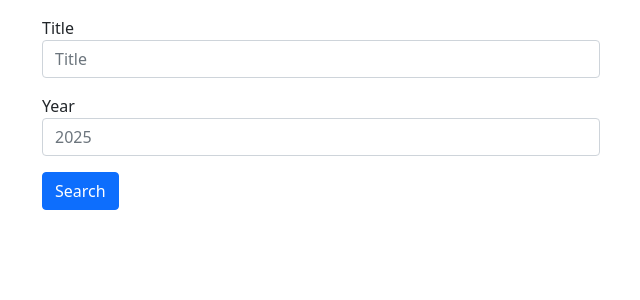
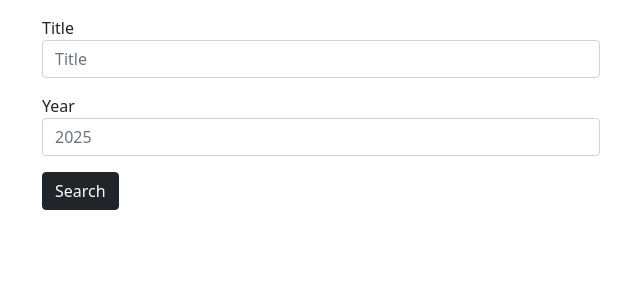
Before and after one commit to nabilshadman/flask-gamemanage-app-prototype, a Flask app: page /search in a window 1280 px wide. Shown: the part 56-356 px from the top of the page, without its empty margins (40-680 px from the left). Run offline with Flask 2, Linux system fonts and the light colour scheme.

Commit message:
Updated buttons

```diff
--- a/templates/collection.html
+++ b/templates/collection.html
@@ -9,8 +9,8 @@
 <div class="card">
     <div class="card-body">
       <p class="card-text">{{value}}</p>
-      <a href="{{url_for('single_movie',title=value)}}" class="btn btn-primary">Learn More</a>
-      <a href="{{url_for('remove_from_collection',title=value)}}" class="btn btn-danger">Remove</a>
+      <a href="{{url_for('single_movie',title=value)}}" class="btn btn-dark btn-sm">Learn More</a>
+      <a href="{{url_for('remove_from_collection',title=value)}}" class="btn btn-danger btn-sm">Remove</a>
     </div>
   </div>
   </div>
--- a/templates/home.html
+++ b/templates/home.html
@@ -11,7 +11,8 @@
     <div class="card-body">
       <h5 class="card-title">{{movie.Title}}</h5>
       <p class="card-text">{{movie.Year}}</p>
-      <a href="{{url_for('single_movie',title=movie.Title)}}" class="btn btn-primary">Learn More</a>
+      <a class="btn btn-dark btn-sm" href="{{url_for('single_movie',title=movie.Title)}}" >Learn More</a>
+      <a class="btn btn-secondary btn-sm" href="{{url_for('add_to_collection', title=movie.Title)}}">Add To Collection</a>
     </div>
   </div>
   </div>
--- a/templates/search.html
+++ b/templates/search.html
@@ -18,7 +18,7 @@
 
     </div>
 
-    <button class="btn btn-primary" type="submit">Search</button>
+    <button class="btn btn-dark" type="submit">Search</button>
 
     </form>
 
@@ -48,7 +48,7 @@
           <p class="card-text">Rating: {{movie.imdbRating}}</p>
           <p class="card-text">Awards: {{movie.Awards}}</p>
 
-          <a class="btn btn-primary" href="{{url_for('add_to_collection', title=movie.Title)}}">Add To Collection</a>
+          <a class="btn btn-secondary btn-sm" href="{{url_for('add_to_collection', title=movie.Title)}}">Add To Collection</a>
 
         </div>
       </div>
--- a/templates/single_movie.html
+++ b/templates/single_movie.html
@@ -22,7 +22,7 @@
       <p class="card-text">Rating: {{movie.imdbRating}}</p>
       <p class="card-text">Awards: {{movie.Awards}}</p>
 
-    <a class="btn btn-primary" href="{{url_for('add_to_collection', title=movie.Title)}}">Add To Collection</a>
+    <a class="btn btn-secondary btn-sm" href="{{url_for('add_to_collection', title=movie.Title)}}">Add To Collection</a>
 
     </div>
   </div>
```
